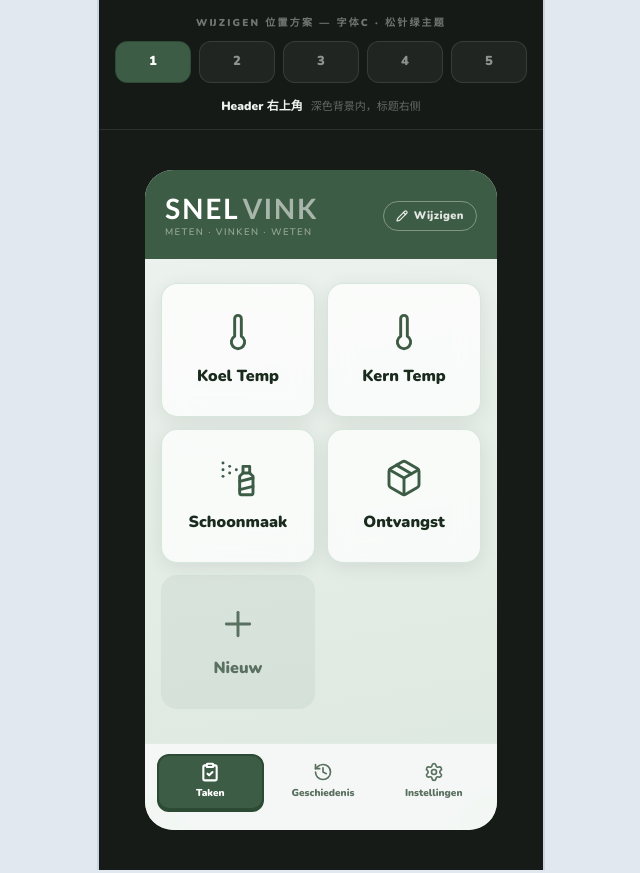
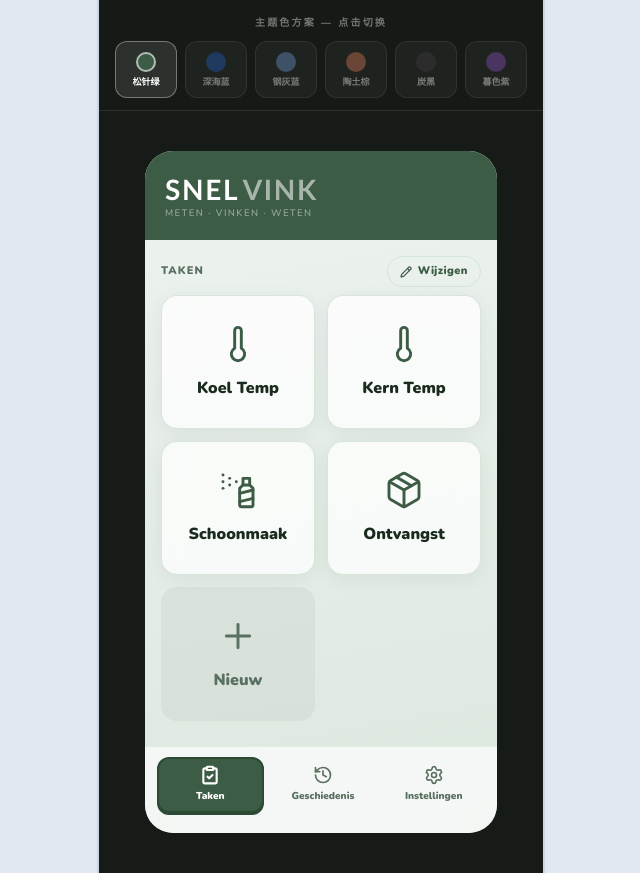
Before and after one commit to bcyruce/snelvink-app, a Next.js app: page /design-preview in a window 1280 px wide. Shown: the whole page, without its empty margins (319-959 px from the left). Built offline with nearby package versions, Linux system fonts and the light colour scheme.

Commit message:
feat: theme color switching on preview and brand pages
Add 6 theme color options with real-time preview.

Co-authored-by: Chenyu <163526816+bcyruce@users.noreply.github.com>

```diff
--- a/app/design-preview/page.tsx
+++ b/app/design-preview/page.tsx
@@ -6,10 +6,30 @@ import {
   Package, Plus, Pencil
 } from "lucide-react";
 
-const pine = {
+// ─── 主题色系统 ────────────────────────────────────────────────
+type Theme = {
+  name: string;
+  label: string;
+  primary: string;
+  primaryDark: string;
+  bg: string;
+  bgGrad: string;
+  fg: string;
+  muted: string;
+  cardBg: string;
+  cardBorder: string;
+  navBg: string;
+  navBorder: string;
+  dot: string;
+};
+
+const themes: Record<string, Theme> = {
+  pine: {
+    name: "pine",
+    label: "松针绿",
+    dot: "#3D5C45",
     primary:      "#3D5C45",
     primaryDark:  "#2D4A35",
-  primaryLight: "#4A6B52",
     bg:           "#EEF3EF",
     bgGrad:       "linear-gradient(170deg, #EEF3EF 0%, #E5EDE7 50%, #DCE8DF 100%)",
     fg:           "#1A2B1E",
@@ -18,26 +38,82 @@ const pine = {
     cardBorder:   "rgba(210,228,215,0.9)",
     navBg:        "rgba(245,248,246,0.95)",
     navBorder:    "rgba(210,228,215,0.6)",
-};
-
-const glass = {
-  card: {
-    background: pine.cardBg,
-    border: `1.5px solid ${pine.cardBorder}`,
-    backdropFilter: "blur(12px)",
-    boxShadow: "0 4px 20px rgba(0,0,0,0.08)",
-  } as React.CSSProperties,
-  navItemActive: {
-    background: pine.primary,
-    border: `2px solid ${pine.primaryDark}`,
-    color: "#fff",
-    boxShadow: `0 2px 0 ${pine.primaryDark}`,
-  } as React.CSSProperties,
-  navItemInactive: {
-    background: "transparent",
-    border: "none",
-    color: pine.muted,
-  } as React.CSSProperties,
+  },
+  navy: {
+    name: "navy",
+    label: "深海蓝",
+    dot: "#1E3A5F",
+    primary:      "#1E3A5F",
+    primaryDark:  "#152C4A",
+    bg:           "#EEF1F6",
+    bgGrad:       "linear-gradient(170deg, #EEF1F6 0%, #E5EBF4 50%, #D8E3F0 100%)",
+    fg:           "#0F1E31",
+    muted:        "#4A6080",
+    cardBg:       "rgba(255,255,255,0.75)",
+    cardBorder:   "rgba(200,216,238,0.9)",
+    navBg:        "rgba(244,247,252,0.95)",
+    navBorder:    "rgba(200,216,238,0.6)",
+  },
+  slate: {
+    name: "slate",
+    label: "钢灰蓝",
+    dot: "#3D5266",
+    primary:      "#3D5266",
+    primaryDark:  "#2D3F50",
+    bg:           "#EFF1F4",
+    bgGrad:       "linear-gradient(170deg, #EFF1F4 0%, #E6E9EE 50%, #DDE2E9 100%)",
+    fg:           "#1A2330",
+    muted:        "#5A6B7A",
+    cardBg:       "rgba(255,255,255,0.75)",
+    cardBorder:   "rgba(200,212,224,0.9)",
+    navBg:        "rgba(244,246,249,0.95)",
+    navBorder:    "rgba(200,212,224,0.6)",
+  },
+  earth: {
+    name: "earth",
+    label: "陶土棕",
+    dot: "#6B4535",
+    primary:      "#6B4535",
+    primaryDark:  "#563628",
+    bg:           "#F4EFEC",
+    bgGrad:       "linear-gradient(170deg, #F4EFEC 0%, #EDE6E1 50%, #E6DDD7 100%)",
+    fg:           "#2E1C14",
+    muted:        "#7A5A4A",
+    cardBg:       "rgba(255,255,255,0.75)",
+    cardBorder:   "rgba(228,210,200,0.9)",
+    navBg:        "rgba(250,246,244,0.95)",
+    navBorder:    "rgba(228,210,200,0.6)",
+  },
+  charcoal: {
+    name: "charcoal",
+    label: "炭黑",
+    dot: "#2C2C2C",
+    primary:      "#2C2C2C",
+    primaryDark:  "#1A1A1A",
+    bg:           "#F0F0F0",
+    bgGrad:       "linear-gradient(170deg, #F2F2F2 0%, #EBEBEB 50%, #E4E4E4 100%)",
+    fg:           "#111111",
+    muted:        "#666666",
+    cardBg:       "rgba(255,255,255,0.80)",
+    cardBorder:   "rgba(200,200,200,0.9)",
+    navBg:        "rgba(246,246,246,0.95)",
+    navBorder:    "rgba(200,200,200,0.6)",
+  },
+  plum: {
+    name: "plum",
+    label: "暮色紫",
+    dot: "#4A3560",
+    primary:      "#4A3560",
+    primaryDark:  "#38284A",
+    bg:           "#F0EEF5",
+    bgGrad:       "linear-gradient(170deg, #F0EEF5 0%, #E8E5F0 50%, #E0DCEA 100%)",
+    fg:           "#1E1530",
+    muted:        "#6A5880",
+    cardBg:       "rgba(255,255,255,0.75)",
+    cardBorder:   "rgba(210,200,230,0.9)",
+    navBg:        "rgba(246,244,250,0.95)",
+    navBorder:    "rgba(210,200,230,0.6)",
+  },
 };
 
 const modules = [
@@ -46,16 +122,6 @@ const modules = [
   { name: "Schoonmaak", icon: SprayCan },
   { name: "Ontvangst",  icon: Package },
 ];
-
-type Variant = "1" | "2" | "3" | "4" | "5";
-
-const variantMeta: Record<Variant, { label: string; desc: string }> = {
-  "1": { label: "Header 右上角", desc: "深色背景内，标题右侧" },
-  "2": { label: "Header 底部行", desc: "深色背景内，标题下方独立一行" },
-  "3": { label: "交界处悬浮", desc: "深浅交界，半浮在分割线上" },
-  "4": { label: "浅色区右对齐", desc: "浅色背景，模块上方右侧" },
-  "5": { label: "浅色区左对齐", desc: "浅色背景，模块上方左侧，带说明文字" },
-};
 
 function TitleC() {
   return (
@@ -86,61 +152,40 @@ function TitleC() {
   );
 }
 
-const wijzigenPill = (
-  <button
-    className="flex items-center gap-1.5 px-3 py-1.5 rounded-full text-[11px] font-black shrink-0"
-    style={{
-      background: "transparent",
-      border: "1.5px solid rgba(255,255,255,0.35)",
-      color: "rgba(255,255,255,0.85)",
-      letterSpacing: "0.04em",
-    }}
-  >
-    <Pencil className="h-3 w-3" strokeWidth={2.5} />
-    Wijzigen
-  </button>
-);
-
-const wijzigenLight = (
-  <button
-    className="flex items-center gap-1.5 px-3 py-1.5 rounded-full text-[11px] font-black"
-    style={{
-      background: "transparent",
-      border: `1.5px solid ${pine.cardBorder}`,
-      color: pine.primary,
-      letterSpacing: "0.04em",
-    }}
-  >
-    <Pencil className="h-3 w-3" strokeWidth={2.5} />
-    Wijzigen
-  </button>
-);
-
-function BottomNav() {
+function BottomNav({ t }: { t: Theme }) {
   return (
     <div
       className="absolute bottom-0 left-0 right-0 border-t px-3 pb-5 pt-2.5 flex gap-2"
-      style={{ background: pine.navBg, borderColor: pine.navBorder, backdropFilter: "blur(16px)" }}
+      style={{ background: t.navBg, borderColor: t.navBorder, backdropFilter: "blur(16px)" }}
     >
       {[
         { icon: ClipboardCheck, label: "Taken",       active: true  },
         { icon: History,        label: "Geschiedenis", active: false },
         { icon: Settings,       label: "Instellingen", active: false },
-      ].map((t, i) => (
+      ].map((tab, i) => (
         <button
           key={i}
           className="flex flex-1 flex-col items-center justify-center gap-1 min-h-14 text-[10px] font-black rounded-xl"
-          style={t.active ? glass.navItemActive : glass.navItemInactive}
+          style={tab.active ? {
+            background: t.primary,
+            border: `2px solid ${t.primaryDark}`,
+            color: "#fff",
+            boxShadow: `0 2px 0 ${t.primaryDark}`,
+          } : {
+            background: "transparent",
+            border: "none",
+            color: t.muted,
+          }}
         >
-          <t.icon className="h-5 w-5" strokeWidth={t.active ? 2.5 : 2} />
-          {t.label}
+          <tab.icon className="h-5 w-5" strokeWidth={tab.active ? 2.5 : 2} />
+          {tab.label}
         </button>
       ))}
     </div>
   );
 }
 
-function ModuleGrid() {
+function ModuleGrid({ t }: { t: Theme }) {
   return (
     <div className="px-4 pb-28">
       <div className="grid grid-cols-2 gap-3">
@@ -148,163 +193,113 @@ function ModuleGrid() {
           <div
             key={i}
             className="flex flex-col items-center justify-center gap-3 py-7 rounded-2xl"
-            style={glass.card}
+            style={{
+              background: t.cardBg,
+              border: `1.5px solid ${t.cardBorder}`,
+              backdropFilter: "blur(12px)",
+              boxShadow: "0 4px 20px rgba(0,0,0,0.06)",
+            }}
           >
-            <m.icon className="h-10 w-10" strokeWidth={1.75} style={{ color: pine.primary }} />
-            <span className="text-base font-black" style={{ color: pine.fg }}>{m.name}</span>
+            <m.icon className="h-10 w-10" strokeWidth={1.75} style={{ color: t.primary }} />
+            <span className="text-base font-black" style={{ color: t.fg }}>{m.name}</span>
           </div>
         ))}
         <div
           className="flex flex-col items-center justify-center gap-3 py-7 rounded-2xl"
-          style={{ background: "rgba(61,92,69,0.06)", border: `1.5px dashed ${pine.cardBorder}` }}
+          style={{
+            background: "rgba(0,0,0,0.04)",
+            border: `1.5px dashed ${t.cardBorder}`,
+          }}
         >
-          <Plus className="h-10 w-10" strokeWidth={1.75} style={{ color: pine.muted }} />
-          <span className="text-base font-black" style={{ color: pine.muted }}>Nieuw</span>
+          <Plus className="h-10 w-10" strokeWidth={1.75} style={{ color: t.muted }} />
+          <span className="text-base font-black" style={{ color: t.muted }}>Nieuw</span>
         </div>
       </div>
     </div>
   );
 }
 
-// 方案1: Wijzigen 在 Header 右上角（深色背景内，与标题同行）
-function Phone1() {
+function PhonePreview({ t }: { t: Theme }) {
   return (
-    <div className="relative overflow-hidden" style={{ background: pine.bgGrad, minHeight: 660, borderRadius: 28 }}>
-      <div className="px-5 pt-6 pb-5 flex items-center justify-between" style={{ background: pine.primary }}>
-        <TitleC />
-        {wijzigenPill}
-      </div>
-      <div className="pt-6" />
-      <ModuleGrid />
-      <BottomNav />
-    </div>
-  );
-}
-
-// 方案2: Wijzigen 在 Header 底部行（深色背景内，标题下方独立一行，右对齐）
-function Phone2() {
-  return (
-    <div className="relative overflow-hidden" style={{ background: pine.bgGrad, minHeight: 660, borderRadius: 28 }}>
-      <div className="px-5 pt-6 pb-4" style={{ background: pine.primary }}>
-        <TitleC />
-        <div className="flex justify-end mt-3">
-          {wijzigenPill}
-        </div>
-      </div>
-      <div className="pt-6" />
-      <ModuleGrid />
-      <BottomNav />
-    </div>
-  );
-}
-
-// 方案3: Wijzigen 悬浮在深浅交界处（绝对定位，横跨两个背景）
-function Phone3() {
-  return (
-    <div className="relative overflow-hidden" style={{ background: pine.bgGrad, minHeight: 660, borderRadius: 28 }}>
-      <div className="px-5 pt-6 pb-8" style={{ background: pine.primary }}>
+    <div className="relative overflow-hidden" style={{ background: t.bgGrad, minHeight: 660, borderRadius: 28 }}>
+      {/* Header */}
+      <div className="px-5 pt-6 pb-5" style={{ background: t.primary }}>
         <TitleC />
       </div>
-      {/* 悬浮按钮 */}
-      <div className="absolute left-0 right-0 flex justify-end px-5" style={{ top: 80 }}>
+      {/* 浅色区标签行 */}
+      <div className="px-4 pt-4 pb-0 flex items-center justify-between">
+        <span
+          className="text-[11px] font-black uppercase tracking-widest"
+          style={{ color: t.muted }}
+        >
+          Taken
+        </span>
         <button
-          className="flex items-center gap-1.5 px-4 py-2 rounded-full text-[11px] font-black"
+          className="flex items-center gap-1.5 px-3 py-1.5 rounded-full text-[11px] font-black"
           style={{
-            background: "rgba(255,255,255,0.95)",
-            border: `1.5px solid ${pine.cardBorder}`,
-            color: pine.primary,
+            background: "transparent",
+            border: `1.5px solid ${t.cardBorder}`,
+            color: t.primary,
             letterSpacing: "0.04em",
-            boxShadow: "0 4px 16px rgba(0,0,0,0.12)",
           }}
         >
           <Pencil className="h-3 w-3" strokeWidth={2.5} />
           Wijzigen
         </button>
       </div>
-      <div className="pt-10" />
-      <ModuleGrid />
-      <BottomNav />
-    </div>
-  );
-}
-
-// 方案4: Wijzigen 在浅色区右对齐，模块上方，小尺寸
-function Phone4() {
-  return (
-    <div className="relative overflow-hidden" style={{ background: pine.bgGrad, minHeight: 660, borderRadius: 28 }}>
-      <div className="px-5 pt-6 pb-5" style={{ background: pine.primary }}>
-        <TitleC />
-      </div>
-      <div className="px-4 pt-4 pb-0 flex justify-end">
-        {wijzigenLight}
-      </div>
       <div className="pt-2" />
-      <ModuleGrid />
-      <BottomNav />
-    </div>
-  );
-}
-
-// 方案5: Wijzigen 在浅色区左侧，带"模块"小标签同行
-function Phone5() {
-  return (
-    <div className="relative overflow-hidden" style={{ background: pine.bgGrad, minHeight: 660, borderRadius: 28 }}>
-      <div className="px-5 pt-6 pb-5" style={{ background: pine.primary }}>
-        <TitleC />
-      </div>
-      <div className="px-4 pt-4 pb-0 flex items-center justify-between">
-        <span className="text-[11px] font-black uppercase tracking-widest" style={{ color: pine.muted }}>
-          Taken
-        </span>
-        {wijzigenLight}
-      </div>
-      <div className="pt-2" />
-      <ModuleGrid />
-      <BottomNav />
+      <ModuleGrid t={t} />
+      <BottomNav t={t} />
     </div>
   );
 }
 
 export default function DesignPreview() {
-  const [active, setActive] = useState<Variant>("1");
+  const [active, setActive] = useState<string>("pine");
+  const t = themes[active];
 
   return (
     <div className="min-h-screen" style={{ background: "#161B17", color: "#fff" }}>
-      {/* Selector */}
+      {/* 顶部选择器 */}
       <div className="sticky top-0 z-50 border-b border-white/10 bg-[#161B17]/95 backdrop-blur-sm px-4 pt-4 pb-3">
         <p className="mb-2.5 text-center text-[10px] font-black uppercase tracking-[0.22em] text-white/40">
-          Wijzigen 位置方案 — 字体C · 松针绿主题
+          主题色方案 — 点击切换
         </p>
-        <div className="grid grid-cols-5 gap-2">
-          {(["1", "2", "3", "4", "5"] as Variant[]).map((key) => (
+        <div className="grid grid-cols-6 gap-2">
+          {Object.values(themes).map((theme) => (
             <button
-              key={key}
-              onClick={() => setActive(key)}
-              className="rounded-xl border py-2.5 px-1 text-center transition-all"
+              key={theme.name}
+              onClick={() => setActive(theme.name)}
+              className="flex flex-col items-center gap-1.5 rounded-xl border py-2.5 px-1 transition-all"
               style={{
-                background: active === key ? pine.primary : "rgba(255,255,255,0.05)",
-                borderColor: active === key ? pine.primaryDark : "rgba(255,255,255,0.1)",
+                background: active === theme.name ? "rgba(255,255,255,0.1)" : "rgba(255,255,255,0.04)",
+                borderColor: active === theme.name ? "rgba(255,255,255,0.35)" : "rgba(255,255,255,0.08)",
               }}
             >
-              <span className="block text-[13px] font-black" style={{ color: active === key ? "#fff" : "rgba(255,255,255,0.5)" }}>
-                {key}
+              {/* 色点 */}
+              <div
+                className="rounded-full"
+                style={{
+                  width: 20,
+                  height: 20,
+                  background: theme.dot,
+                  border: active === theme.name ? "2px solid rgba(255,255,255,0.6)" : "2px solid transparent",
+                }}
+              />
+              <span
+                className="text-[9px] font-black leading-none"
+                style={{ color: active === theme.name ? "#fff" : "rgba(255,255,255,0.4)" }}
+              >
+                {theme.label}
               </span>
             </button>
           ))}
-        </div>
-        <div className="mt-2.5 text-center">
-          <span className="text-[12px] font-black" style={{ color: pine.bg }}>{variantMeta[active].label}</span>
-          <span className="ml-2 text-[11px] text-white/35">{variantMeta[active].desc}</span>
         </div>
       </div>
 
       {/* 手机预览 */}
       <div className="px-4 py-10 mx-auto max-w-sm">
-        {active === "1" && <Phone1 />}
-        {active === "2" && <Phone2 />}
-        {active === "3" && <Phone3 />}
-        {active === "4" && <Phone4 />}
-        {active === "5" && <Phone5 />}
+        <PhonePreview t={t} />
       </div>
     </div>
   );
```
Lines whose indentation alone changed are shown as unchanged.
